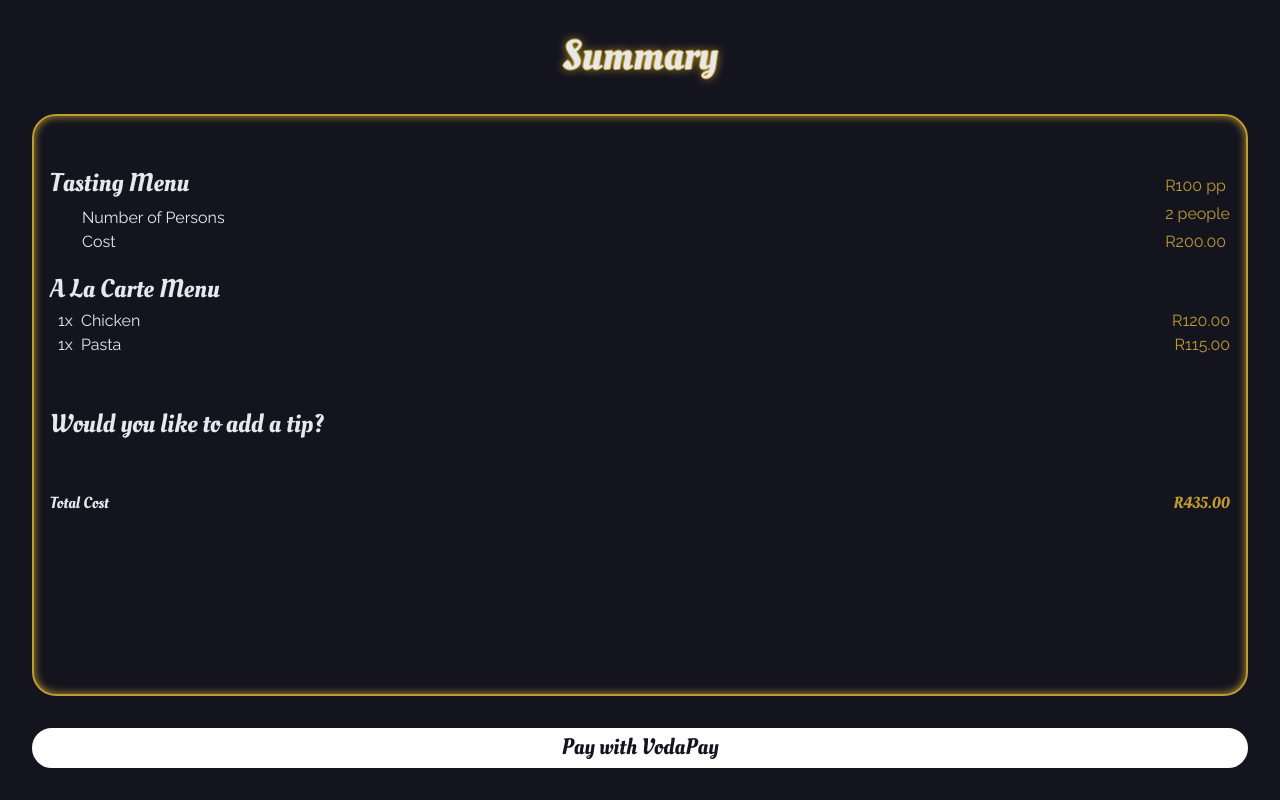
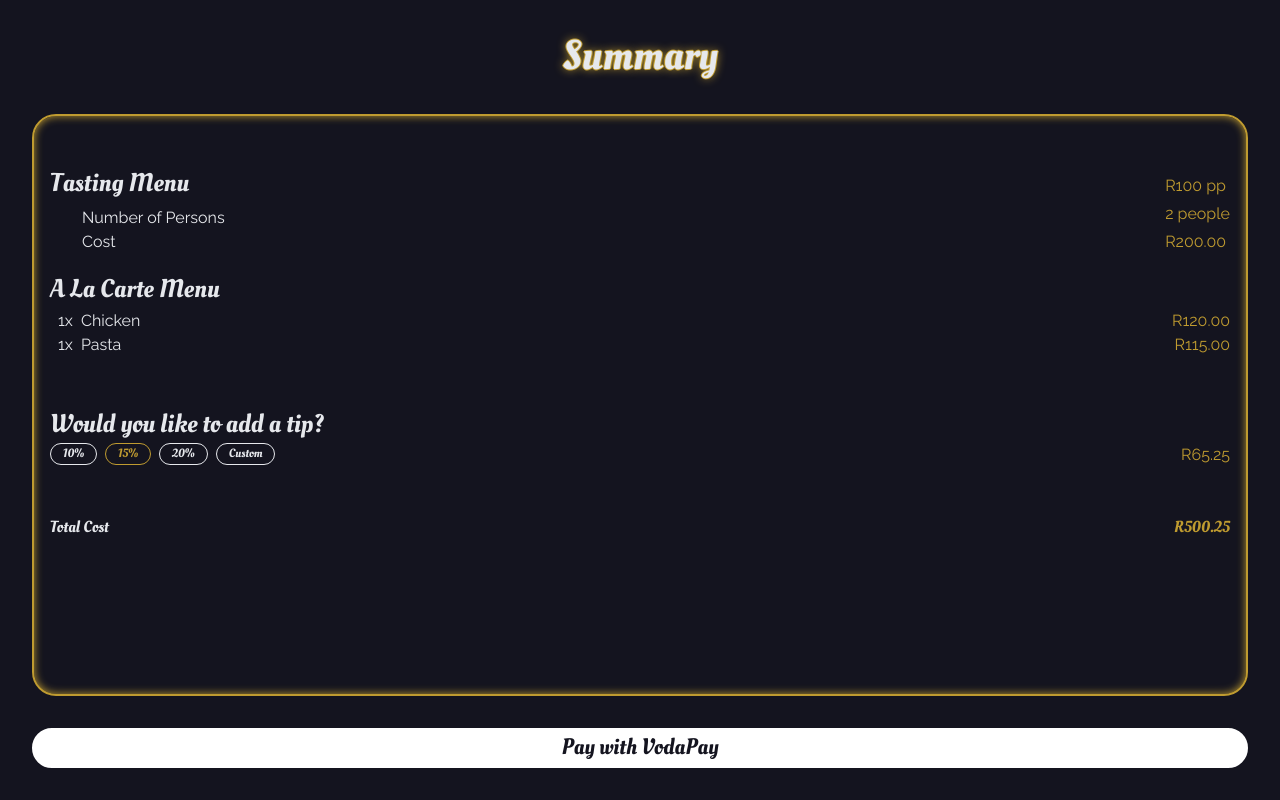
Before and after one commit to FabioSVBBD/celeste-angular, an Angular app: page /summary in a window 1280 px wide. Built offline with nearby package versions, Linux system fonts and the light colour scheme.

Commit message:
Created Chip and began implementation of tip functionality

```diff
--- a/src/app/app.module.ts
+++ b/src/app/app.module.ts
@@ -14,6 +14,7 @@ import { OrderToolComponent } from './components/order-tool/order-tool.component
 import { ConfirmPageComponent } from './pages/confirm-page/confirm-page.component';
 import { SummaryPageComponent } from './pages/summary-page/summary-page.component';
 import { OrderItemComponent } from './components/order-item/order-item.component';
+import { ChipComponent } from './components/chip/chip.component';
 
 @NgModule({
   declarations: [
@@ -29,6 +30,7 @@ import { OrderItemComponent } from './components/order-item/order-item.component
     ConfirmPageComponent,
     SummaryPageComponent,
     OrderItemComponent,
+    ChipComponent,
   ],
   imports: [
     BrowserModule,
--- /dev/null
+++ b/src/app/components/chip/chip.component.html
@@ -0,0 +1,10 @@
+<button
+  class="flex justify-center w-full px-3 py-[2px] rounded-full font-oleo text-3xs border-[1px]"
+  [ngClass]="
+    selected
+      ? 'text-primary-gold border-primary-gold'
+      : 'text-primary-white border-primary-white'
+  "
+>
+  <ng-content></ng-content>
+</button>
--- /dev/null
+++ b/src/app/components/chip/chip.component.ts
@@ -0,0 +1,14 @@
+import { Component, Input, OnInit } from '@angular/core';
+
+@Component({
+  selector: 'app-chip',
+  templateUrl: './chip.component.html',
+  styleUrls: ['./chip.component.css'],
+})
+export class ChipComponent implements OnInit {
+  @Input() selected: boolean = false;
+
+  constructor() {}
+
+  ngOnInit(): void {}
+}
--- a/src/app/pages/summary-page/summary-page.component.html
+++ b/src/app/pages/summary-page/summary-page.component.html
@@ -50,6 +50,23 @@
 
     <section class="my-12">
       <h2 class="font-oleo text-lg">Would you like to add a tip?</h2>
+
+      <section class="flex justify-between w-full">
+        <section class="flex justify-between flex-initial space-x-2">
+          <app-chip
+            *ngFor="let elem of getTips()"
+            [selected]="elem.selected"
+            (click)="tipTypeChosen(elem)"
+            >{{ elem.text }}</app-chip
+          >
+        </section>
+
+        <p class="text-primary-gold">
+          {{ getTip() | currency: "ZAR":"symbol-narrow":"1.2-2" }}
+        </p>
+      </section>
+
+      <p *ngIf="isCustomTip()">Custom Tip Chosen</p>
     </section>
 
     <section class="flex w-full justify-between font-oleo">
--- a/src/app/pages/summary-page/summary-page.component.ts
+++ b/src/app/pages/summary-page/summary-page.component.ts
@@ -1,7 +1,15 @@
+import { getInterpolationArgsLength } from '@angular/compiler/src/render3/view/util';
 import { Component, OnInit } from '@angular/core';
 import { state } from '../../../assets/state/state';
 
 const tastingMenu = 'tastingMenu';
+
+const tips = {
+  ten: { text: '10%', value: 0.1, selected: false },
+  fifteen: { text: '15%', value: 0.15, selected: true },
+  twenty: { text: '20%', value: 0.2, selected: false },
+  custom: { text: 'Custom', value: undefined, selected: false },
+};
 
 @Component({
   selector: 'app-summary-page',
@@ -11,8 +19,11 @@ const tastingMenu = 'tastingMenu';
 export class SummaryPageComponent implements OnInit {
   hasTastingData: boolean = true;
   hasCarteData: boolean = true;
+  tip: number;
 
-  constructor() {}
+  constructor() {
+    this.tip = this.getTip();
+  }
 
   getTastingData(): { name: string; quantity: number; amount: number } {
     return state[tastingMenu];
@@ -35,10 +46,37 @@ export class SummaryPageComponent implements OnInit {
   }
 
   getTotal(): number {
+    return this.getTotalBeforeTip() + this.getTip();
+  }
+
+  getTotalBeforeTip(): number {
     return Object.values(state).reduce(
       (total, current) => total + current.quantity * current.amount,
       0
     );
+  }
+
+  getTips(): { text: string; value: number | undefined; selected: boolean }[] {
+    return Object.values(tips);
+  }
+
+  tipTypeChosen(tip: {
+    text: string;
+    value: number | undefined;
+    selected: boolean;
+  }) {
+    Object.values(tips).forEach((value) => (value.selected = value === tip));
+  }
+
+  isCustomTip() {
+    return tips.custom.selected;
+  }
+
+  getTip(): number {
+    const percentage =
+      Object.values(tips).find((value) => value.selected)?.value || 0;
+
+    return percentage * this.getTotalBeforeTip();
   }
 
   payClicked() {
--- a/tailwind.config.js
+++ b/tailwind.config.js
@@ -3,6 +3,7 @@ module.exports = {
   theme: {
     extend: {
       fontSize: {
+        "3xs": ["0.75rem", "130%"],
         "2xs": ["1rem", "130%"],
         xs: ["1.2rem", "130%"],
         sm: ["1.3rem", "130%"],
```
Also changed, not shown: src/app/components/chip/chip.component.css (added), 1 other file (tests, documents, lock files or other folders).
